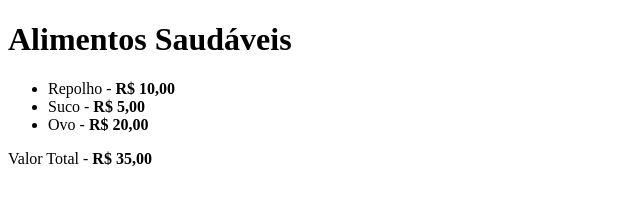
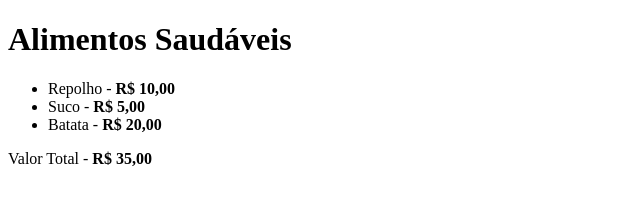
Before and after one commit to Mariah22-bot/aula-html-basico, a plain HTML site: page index.html in a window 1280 px wide. Shown: the full height of the page, 0-640 px from the left. Drawn offline with Linux system fonts and the light colour scheme.

Commit message:
mudou de ovo para batata

```diff
--- a/index.html
+++ b/index.html
@@ -14,7 +14,7 @@
     <ul>
         <li>Repolho - <strong>R$ 10,00</strong> </li>
         <li>Suco - <strong>R$ 5,00</strong> </li>
-        <li>Ovo - <strong>R$ 20,00</strong> </li>
+        <li>Batata - <strong>R$ 20,00</strong> </li>
     </ul>
 
     <p>Valor Total - <strong>R$ 35,00</strong></p>
```
